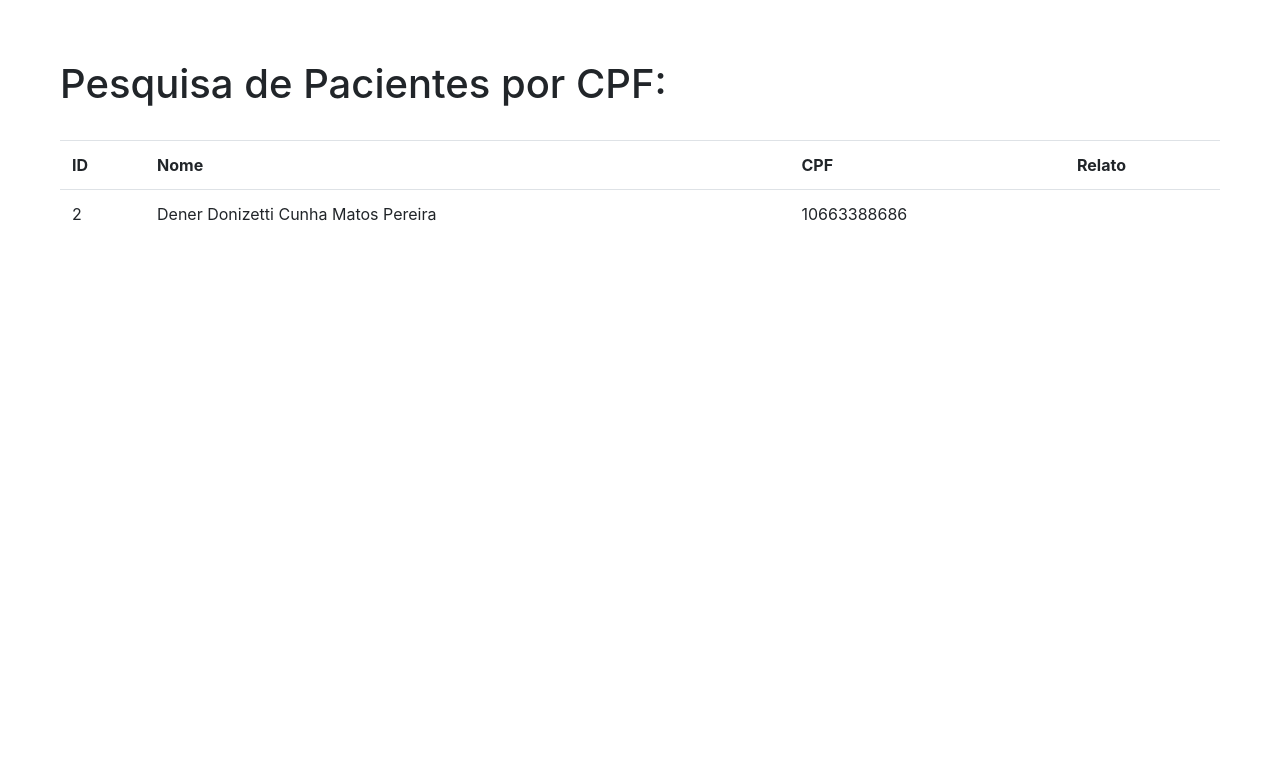
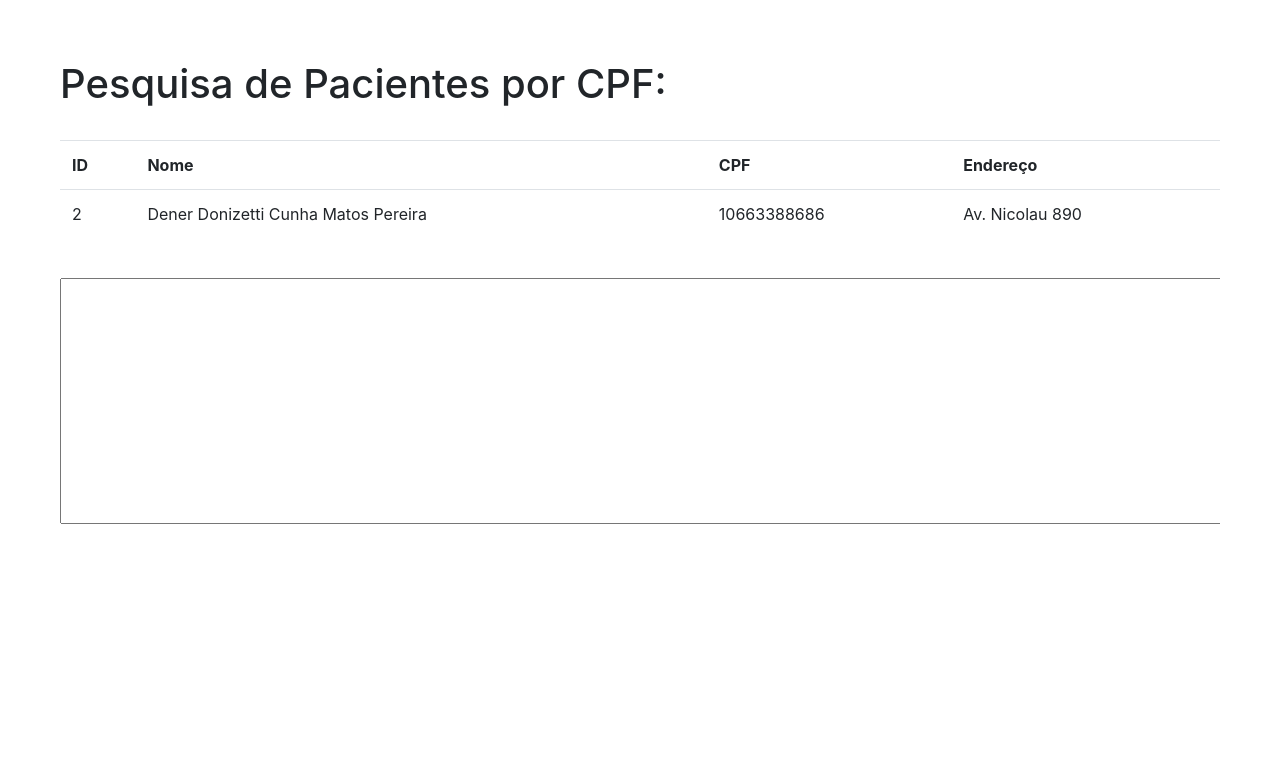
Before and after one commit to prdenermatos/arquitetura-mvc-flask, a Flask app: template app/templates/busca_cpf.html in a window 1280 px wide. Shown: the part 56-820 px from the top of the page. Run offline with Flask 2, Linux system fonts and the light colour scheme; the template is opened without the code that fills it: values that come from a table or form of the project are taken from there, others are empty; data comes from the database, SQL or seed files in the repository; both versions use the stored data as it was after the commit; some libraries are stand-ins or nearby versions.

Commit message:
atualizações layout

```diff
--- a/app/templates/atualizacao.html
+++ b/app/templates/atualizacao.html
@@ -54,7 +54,7 @@
                         <input type="text" name="endereco" placeholder="Endereço" size="50px" value="{{paciente.endereco}}">
                     </tr><br><br>
                     <tr>
-                        <textarea name="relato" cols="30" rows="10" placeholder="Relato Sintomas" aria-setsize="50px" value="{{paciente.relato}}"></textarea>
+                        <textarea name="relato" cols="52" rows="10" placeholder="Relato Sintomas" aria-setsize="50px" value="{{paciente.relato}}"></textarea>
                     </tr><br><br>
                     <button><a href="/consulta">Cancelar</a></button>
                     <button type="submit"> Atualizar </button>
--- a/app/templates/busca_cpf.html
+++ b/app/templates/busca_cpf.html
@@ -35,7 +35,8 @@
                     <th>ID</th>
                     <th>Nome</th>
                     <th>CPF</th>
-                    <th>Relato</th>
+                    <th>Endereço</th>
+
 
                 </tr>
 
@@ -44,9 +45,9 @@
                     <td>{{paciente.id}}</td>
                     <td>{{paciente.nome}}</td>
                     <td>{{paciente.cpf}}</td>
-                    <td>{{paciente.relato}}</td>
-
-                </tr>
+                    <td>{{paciente.endereco}}</td>
+                </tr></table><br>
+                <textarea  cols="200" rows="10">{{paciente.relato}}</textarea>
                 {% endfor %}
 
 
--- a/app/templates/cadastro.html
+++ b/app/templates/cadastro.html
@@ -51,7 +51,7 @@
                         <input type="text" name="endereco" placeholder="Endereço" size="50px">
                     </tr><br><br>
                     <tr>
-                        <textarea name="relato" cols="30" rows="10" placeholder="Relato Sintomas" aria-setsize="50px"></textarea>
+                        <textarea style="text-align:left ;" name="relato" cols="52" rows="10" placeholder="Relato Sintomas" aria-setsize="50px"></textarea>
                     </tr><br><br>
                     <button type="submit"> Cadastrar </button>
 
```
Also changed, not shown: app/database.sqlite3, config.py (line endings or trailing spaces).
